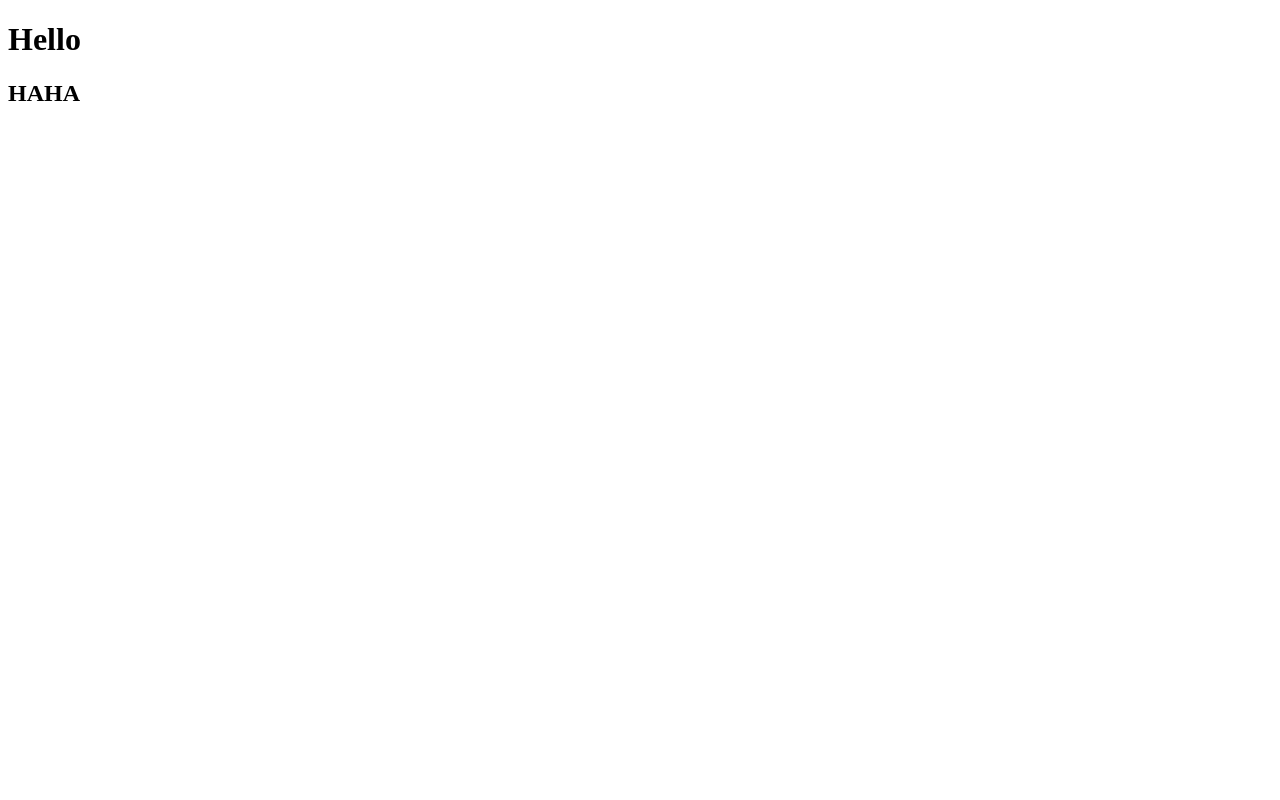
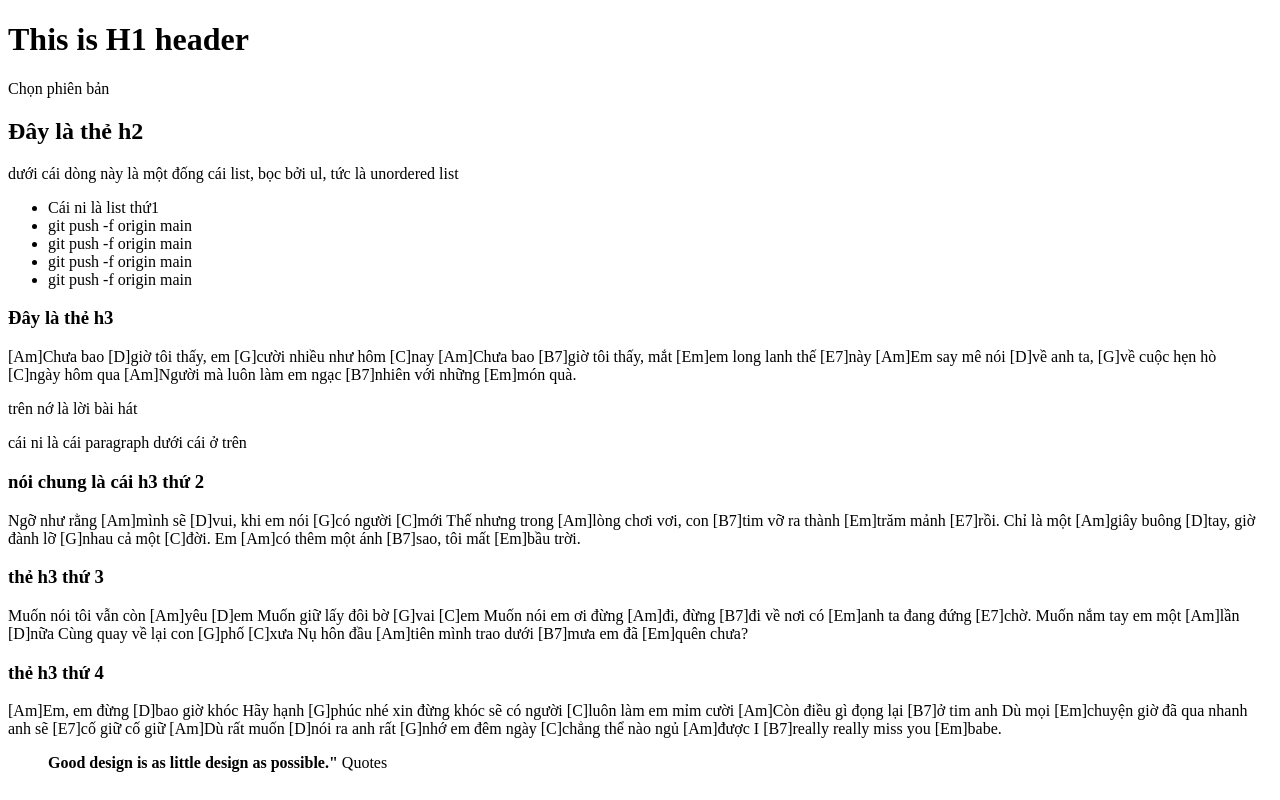
Before and after one commit to dinnos0507/SGroup, a plain HTML site: page index.html in a window 1280 px wide. Drawn offline with Linux system fonts and the light colour scheme.

Commit message:
Test may cai the cua html

```diff
--- a/index.html
+++ b/index.html
@@ -8,8 +8,53 @@
   </head>
 
   <body>
-    <h1>Hello</h1>
-
-    <h2>HAHA</h2>
+    <h1>This is H1 header</h1>
+    <p>Chọn phiên bản</p>
+    <h2>Đây là thẻ h2</h2>
+    <p>
+      dưới cái dòng này là một đống cái list, bọc bởi ul, tức là unordered list
+    </p>
+    <ul>
+      <li>Cái ni là list thứ1</li>
+      <li>git push -f origin main</li>
+      <li>git push -f origin main</li>
+      <li>git push -f origin main</li>
+      <li>git push -f origin main</li>
+    </ul>
+    <h3>Đây là thẻ h3</h3>
+    <p>
+      [Am]Chưa bao [D]giờ tôi thấy, em [G]cười nhiều như hôm [C]nay [Am]Chưa bao
+      [B7]giờ tôi thấy, mắt [Em]em long lanh thế [E7]này [Am]Em say mê nói [D]về
+      anh ta, [G]về cuộc hẹn hò [C]ngày hôm qua [Am]Người mà luôn làm em ngạc
+      [B7]nhiên với những [Em]món quà.
+    </p>
+    <p>trên nớ là lời bài hát</p>
+    <p>cái ni là cái paragraph dưới cái ở trên</p>
+    <h3>nói chung là cái h3 thứ 2</h3>
+    <p>
+      Ngỡ như rằng [Am]mình sẽ [D]vui, khi em nói [G]có người [C]mới Thế nhưng
+      trong [Am]lòng chơi vơi, con [B7]tim vỡ ra thành [Em]trăm mảnh [E7]rồi.
+      Chỉ là một [Am]giây buông [D]tay, giờ đành lỡ [G]nhau cả một [C]đời. Em
+      [Am]có thêm một ánh [B7]sao, tôi mất [Em]bầu trời.
+    </p>
+    <h3>thẻ h3 thứ 3</h3>
+    <p>
+      Muốn nói tôi vẫn còn [Am]yêu [D]em Muốn giữ lấy đôi bờ [G]vai [C]em Muốn
+      nói em ơi đừng [Am]đi, đừng [B7]đi về nơi có [Em]anh ta đang đứng [E7]chờ.
+      Muốn nắm tay em một [Am]lần [D]nữa Cùng quay về lại con [G]phố [C]xưa Nụ
+      hôn đầu [Am]tiên mình trao dưới [B7]mưa em đã [Em]quên chưa?
+    </p>
+    <h3>thẻ h3 thứ 4</h3>
+    <p>
+      [Am]Em, em đừng [D]bao giờ khóc Hãy hạnh [G]phúc nhé xin đừng khóc sẽ có
+      người [C]luôn làm em mỉm cười [Am]Còn điều gì đọng lại [B7]ở tim anh Dù
+      mọi [Em]chuyện giờ đã qua nhanh anh sẽ [E7]cố giữ cố giữ [Am]Dù rất muốn
+      [D]nói ra anh rất [G]nhớ em đêm ngày [C]chẳng thể nào ngủ [Am]được I
+      [B7]really really miss you [Em]babe.
+    </p>
+    <blockquote>
+      <strong> Good design is as little design as possible." </strong>
+      Quotes
+    </blockquote>
   </body>
 </html>
```
